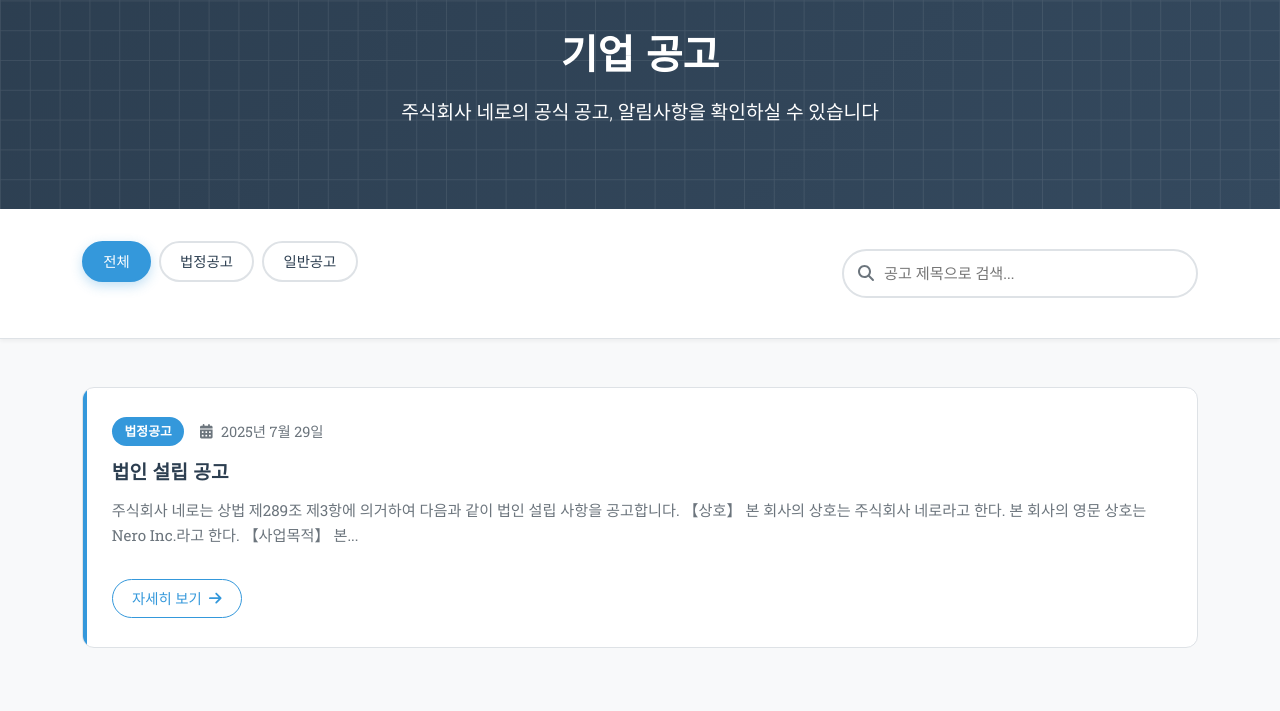
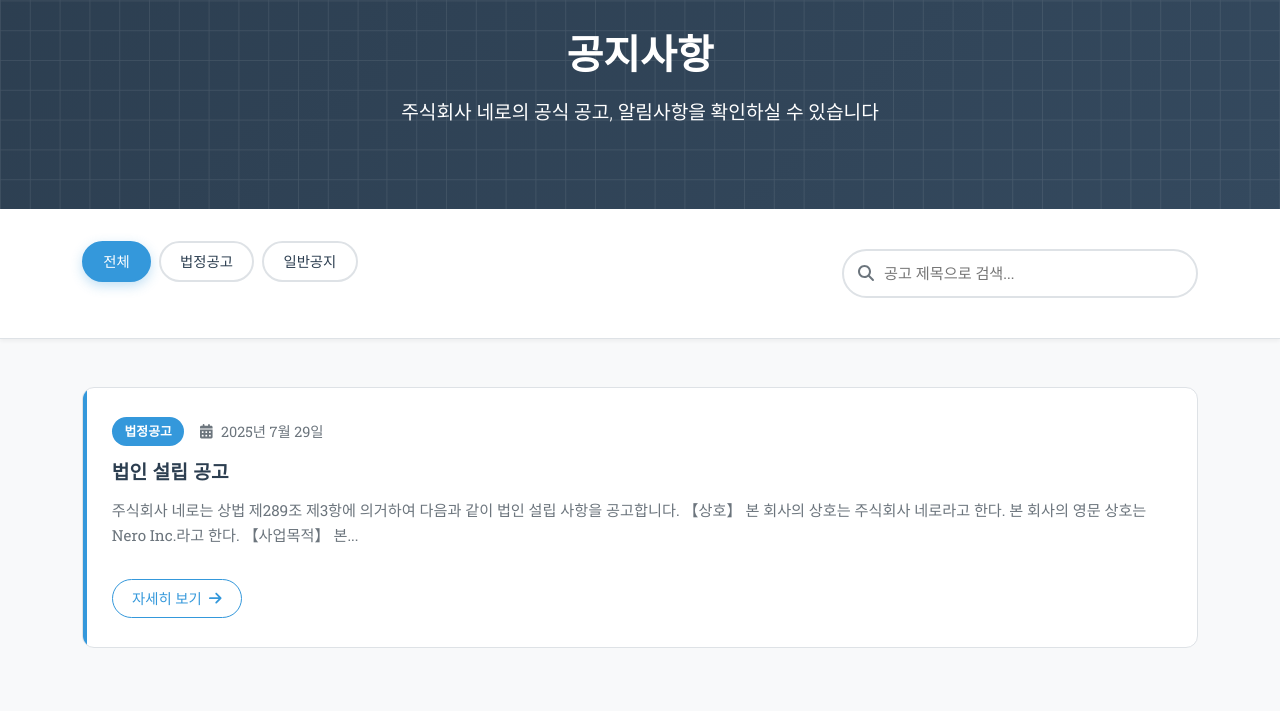
Before and after one commit to NERO-SERVICE/Nero-Website, a plain HTML site: page notification.html in a window 1280 px wide. Shown: the part 89-800 px from the top of the page. Drawn offline with nearby package versions, Linux system fonts and the light colour scheme.

Commit message:
Fix : notification 일반공고 -> 일반공지 변경

```diff
--- a/data/notifications.json
+++ b/data/notifications.json
@@ -14,7 +14,7 @@
   "categories": [
     "전체",
     "법정공고",
-    "일반공고"
+    "일반공지"
   ],
   "settings": {
     "postsPerPage": 10,
--- a/notification.html
+++ b/notification.html
@@ -3,7 +3,7 @@
     <head>
         <meta charset="utf-8" />
         <meta name="viewport" content="width=device-width, initial-scale=1, shrink-to-fit=no" />
-        <meta name="description" content="네로 기업 공고 - 법정공고, 일반공고, 채용공고, 포트폴리오" />
+        <meta name="description" content="네로 기업 공고 - 법정공고, 일반공지" />
         <meta name="author" content="네로" />
         <title>네로 - 기업 공고</title>
         <!-- Favicon-->
@@ -27,7 +27,7 @@
         <!-- Hero Section -->
         <section class="notification-hero">
             <div class="container text-center">
-                <h1>기업 공고</h1>
+                <h1>공지사항</h1>
                 <p class="lead">주식회사 네로의 공식 공고, 알림사항을 확인하실 수 있습니다</p>
             </div>
         </section>
@@ -40,7 +40,7 @@
                         <div class="filter-tabs" role="tablist" aria-label="공고 카테고리 필터">
                             <button class="filter-tab active" data-category="전체" role="tab" aria-selected="true">전체</button>
                             <button class="filter-tab" data-category="법정공고" role="tab" aria-selected="false">법정공고</button>
-                            <button class="filter-tab" data-category="일반공고" role="tab" aria-selected="false">일반공고</button>
+                            <button class="filter-tab" data-category="일반공지" role="tab" aria-selected="false">일반공지</button>
                         </div>
                     </div>
                     <div class="col-lg-4">
```
